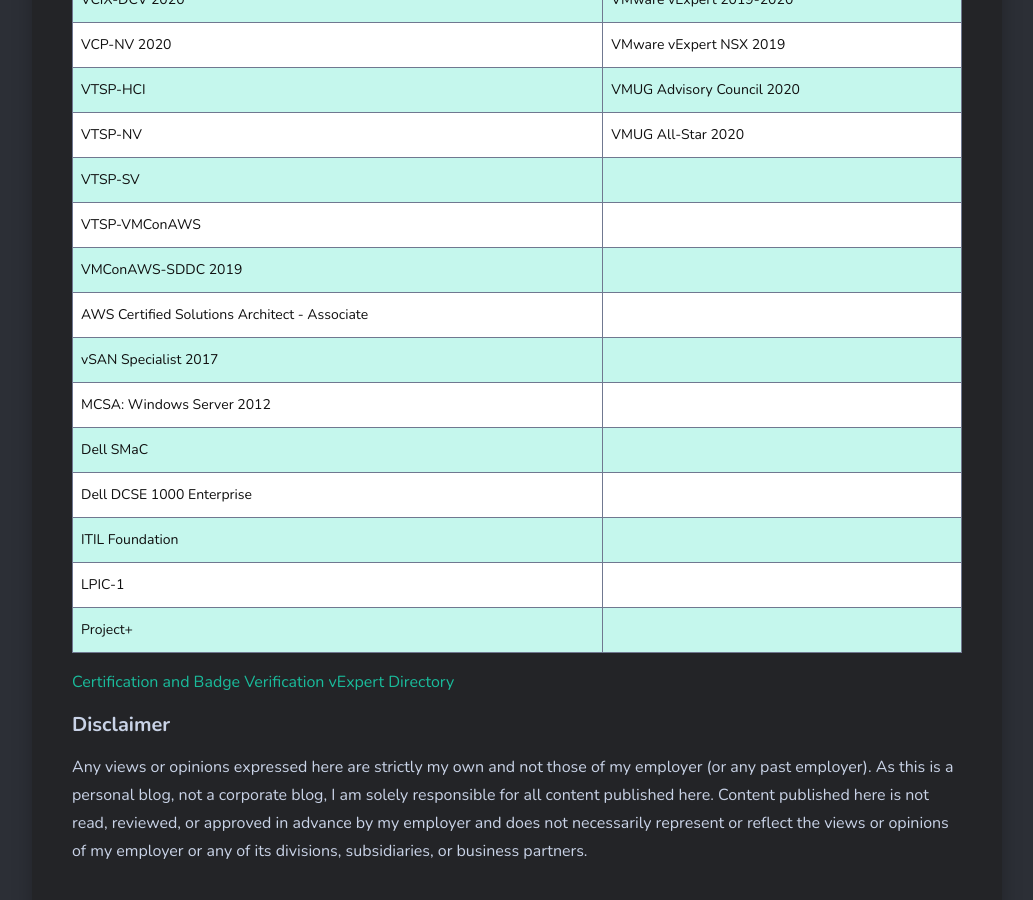
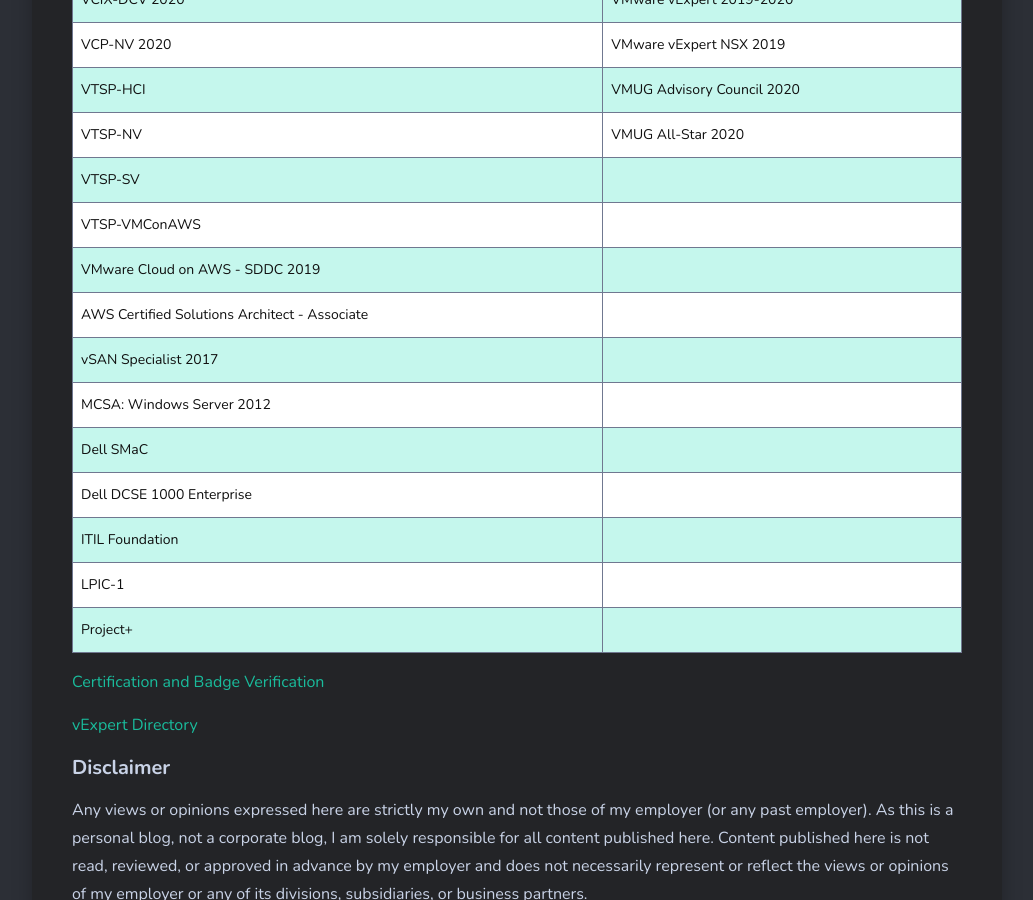
Before and after one commit to vNinjaDFW/vNinjaDFW.github.io, a Jekyll site: the page built from _pages/about.md, in a window 1280 px wide and 900 px high, scrolled down 533 px. Shown: the whole window, without its empty margins (123-1156 px from the left). Built offline with Jekyll 4.4.1, drawn with Linux system fonts in a browser that asks for light colours; nearby versions of some CDN libraries.

Commit message:
Add files via upload

```diff
--- a/_pages/about.md
+++ b/_pages/about.md
@@ -15,7 +15,7 @@
 | VTSP-NV | VMUG All-Star 2020 |
 | VTSP-SV |
 | VTSP-VMConAWS |
-| VMConAWS-SDDC 2019 |
+| VMware Cloud on AWS - SDDC 2019 |
 | AWS Certified Solutions Architect - Associate |
 | vSAN Specialist 2017 |
 | MCSA: Windows Server 2012 |
@@ -26,6 +26,7 @@
 | Project+ |
 
 [Certification and Badge Verification][your-acclaim]
+
 [vExpert Directory][vexpert-dir]
 
 [your-acclaim]: https://www.youracclaim.com/users/vninjadfw/badges?sort=-state_updated_at&page=1
```
